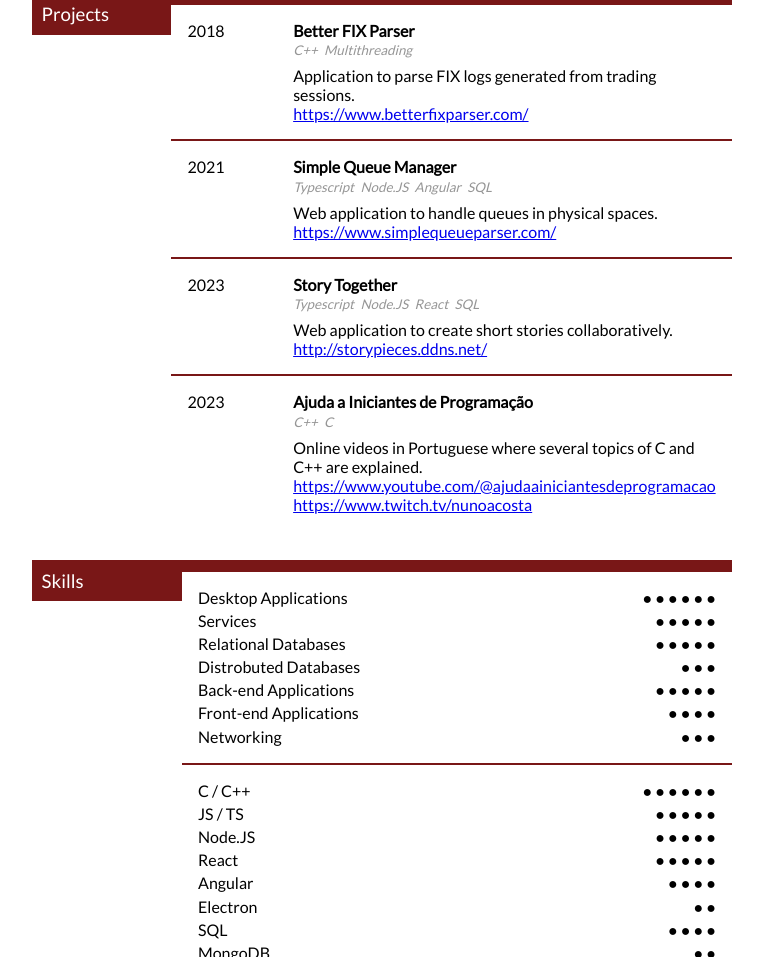
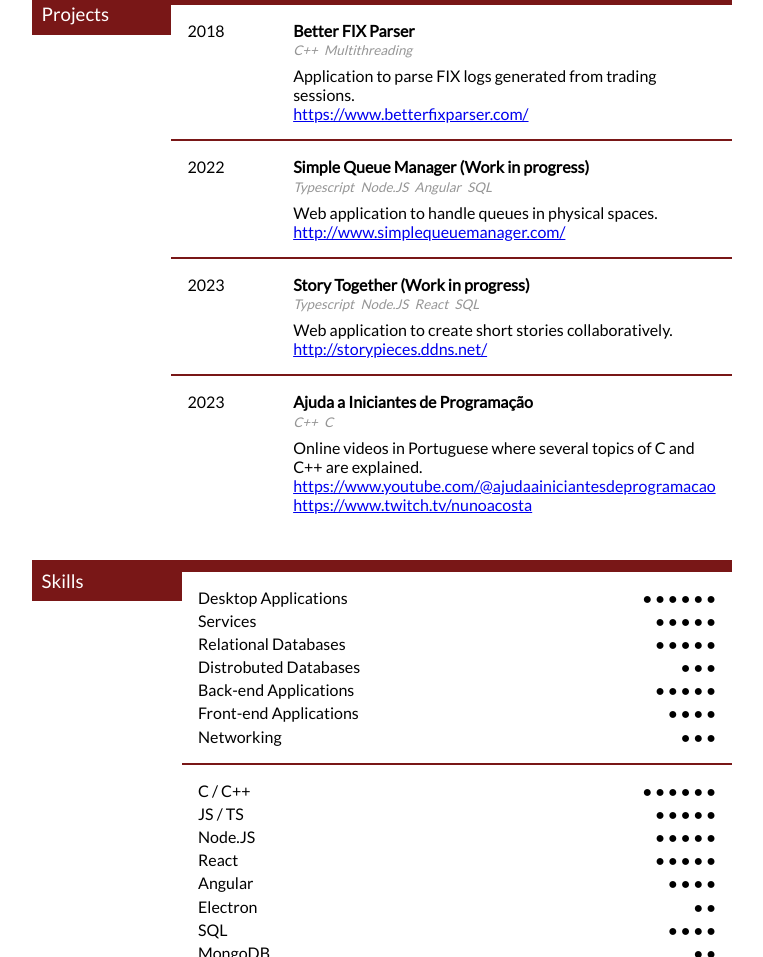
Before and after one commit to Nuno20090/nuno20090.github.io, a plain HTML site: page index.html in a window 1280 px wide. Shown: the part 1257-2214 px from the top of the page, without its empty margins (258-1021 px from the left). Drawn offline with Linux system fonts and the light colour scheme.

Commit message:
Small fixes

```diff
--- a/index.html
+++ b/index.html
@@ -479,8 +479,8 @@
                 </div>
 
                 <div class="project-item">
-                    <div>Simple Queue Manager</div>
-                    <div>2021</div>
+                    <div>Simple Queue Manager (Work in progress)</div>
+                    <div>2022</div>
                     <div class="skills-list">
                         <div>Typescript</div>
                         <div>Node.JS</div>
@@ -489,12 +489,12 @@
                     </div>
                     <div>
                         <div>Web application to handle queues in physical spaces.</div>
-                        <div><a href="https://www.simplequeueparser.com/">https://www.simplequeueparser.com/</a></div>
+                        <div><a href="http://www.simplequeuemanager.com/">http://www.simplequeuemanager.com/</a></div>
                     </div>
                 </div>
 
                 <div class="project-item">
-                    <div>Story Together</div>
+                    <div>Story Together (Work in progress)</div>
                     <div>2023</div>
                     <div class="skills-list">
                         <div>Typescript</div>
```
